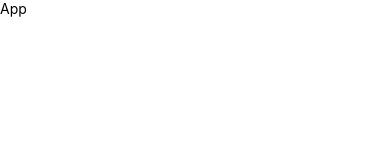
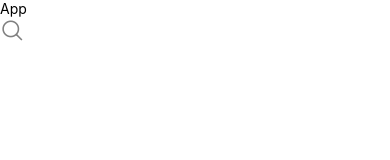
Before and after one commit to JeralPineda/RN-rutas-app, a React Native app: screen /MapScreen in a window 390 px wide. Shown: the top 160 px of the page. Built offline with nearby package versions, Linux system fonts and the light colour scheme.

Commit message:
fix: configurando la navegacion

```diff
--- a/index.js
+++ b/index.js
@@ -2,8 +2,8 @@
  * @format
  */
 
-import {AppRegistry} from 'react-native';
-import App from './src/App';
-import {name as appName} from './app.json';
+import {AppRegistry} from "react-native";
+import App from "./src/App";
+import {name as appName} from "./app.json";
 
 AppRegistry.registerComponent(appName, () => App);
--- a/src/App.tsx
+++ b/src/App.tsx
@@ -1,11 +1,15 @@
-import {View, Text} from 'react-native';
-import React from 'react';
+import "react-native-gesture-handler";
+
+import React from "react";
+import {View, Text} from "react-native";
+import {NavigationContainer} from "@react-navigation/native";
+import {Navigation} from "./navigation";
 
 const App = () => {
   return (
-    <View>
-      <Text>App</Text>
-    </View>
+    <NavigationContainer>
+      <Navigation />
+    </NavigationContainer>
   );
 };
 
--- /dev/null
+++ b/src/navigation/index.tsx
@@ -0,0 +1,23 @@
+import React from "react";
+import {createStackNavigator} from "@react-navigation/stack";
+import {MapScreen} from "../screens";
+
+const Stack = createStackNavigator();
+
+export const Navigation = () => {
+  return (
+    <Stack.Navigator
+      screenOptions={{
+        headerShown: false,
+        headerStyle: {
+          elevation: 0,
+          // shadowColor: "transparent", //IOS
+        },
+        cardStyle: {
+          backgroundColor: "white",
+        },
+      }}>
+      <Stack.Screen name="MapScreen" component={MapScreen} />
+    </Stack.Navigator>
+  );
+};
--- /dev/null
+++ b/src/screens/MapScreen.tsx
@@ -0,0 +1,14 @@
+import React from "react";
+import {StyleSheet, Text, View} from "react-native";
+import Icon from "react-native-vector-icons/Ionicons";
+
+export const MapScreen = () => {
+  return (
+    <View>
+      <Text>App</Text>
+      <Icon color="gray" size={25} name="search-outline" />
+    </View>
+  );
+};
+
+const styles = StyleSheet.create({});
--- /dev/null
+++ b/src/screens/index.tsx
@@ -0,0 +1 @@
+export {MapScreen} from "./MapScreen";
```
Also changed, not shown: package.json (+7 -0 lines), .eslintrc.js, .prettierrc.js, 2 other files (tests, documents, lock files or other folders).
